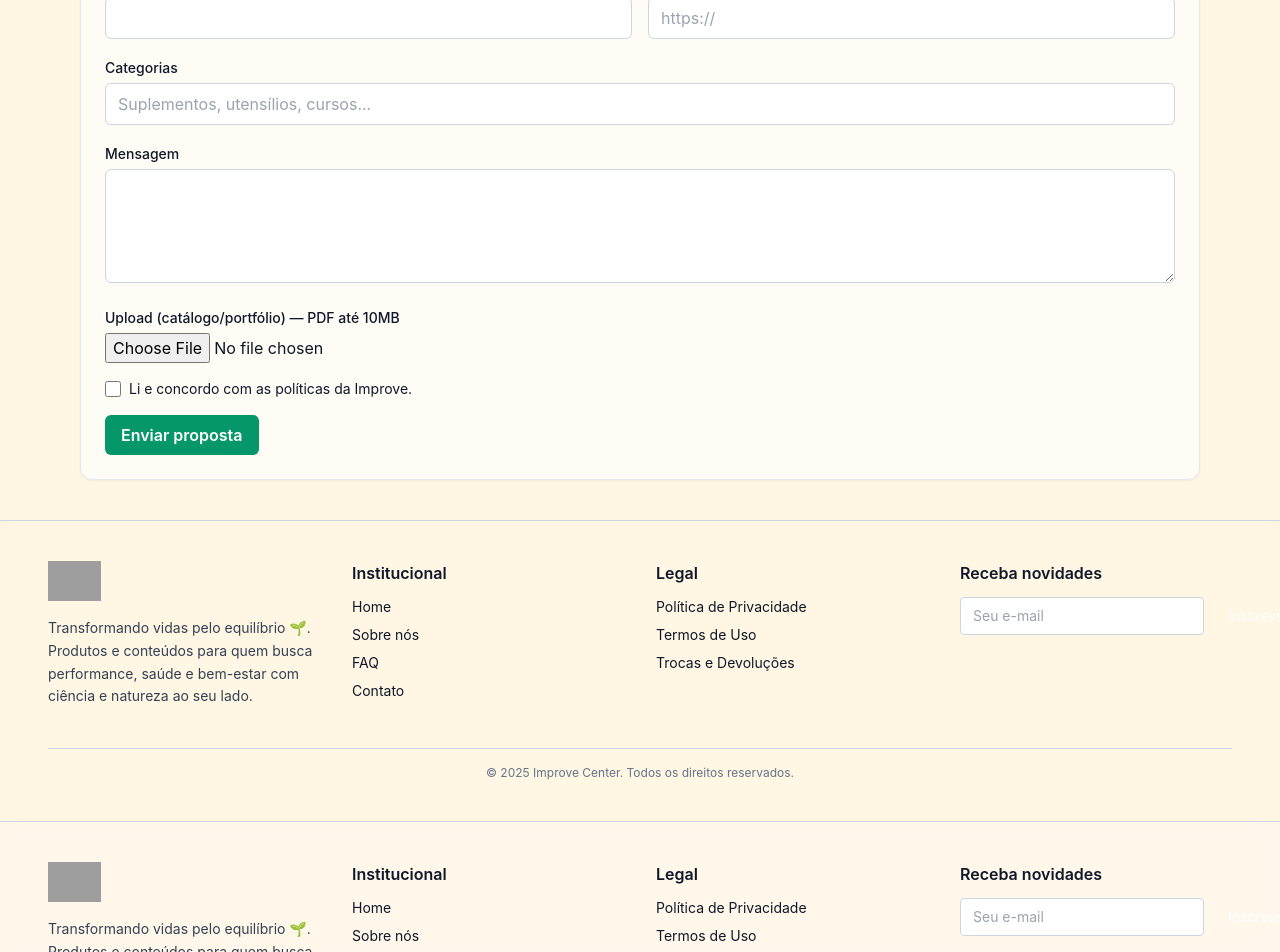
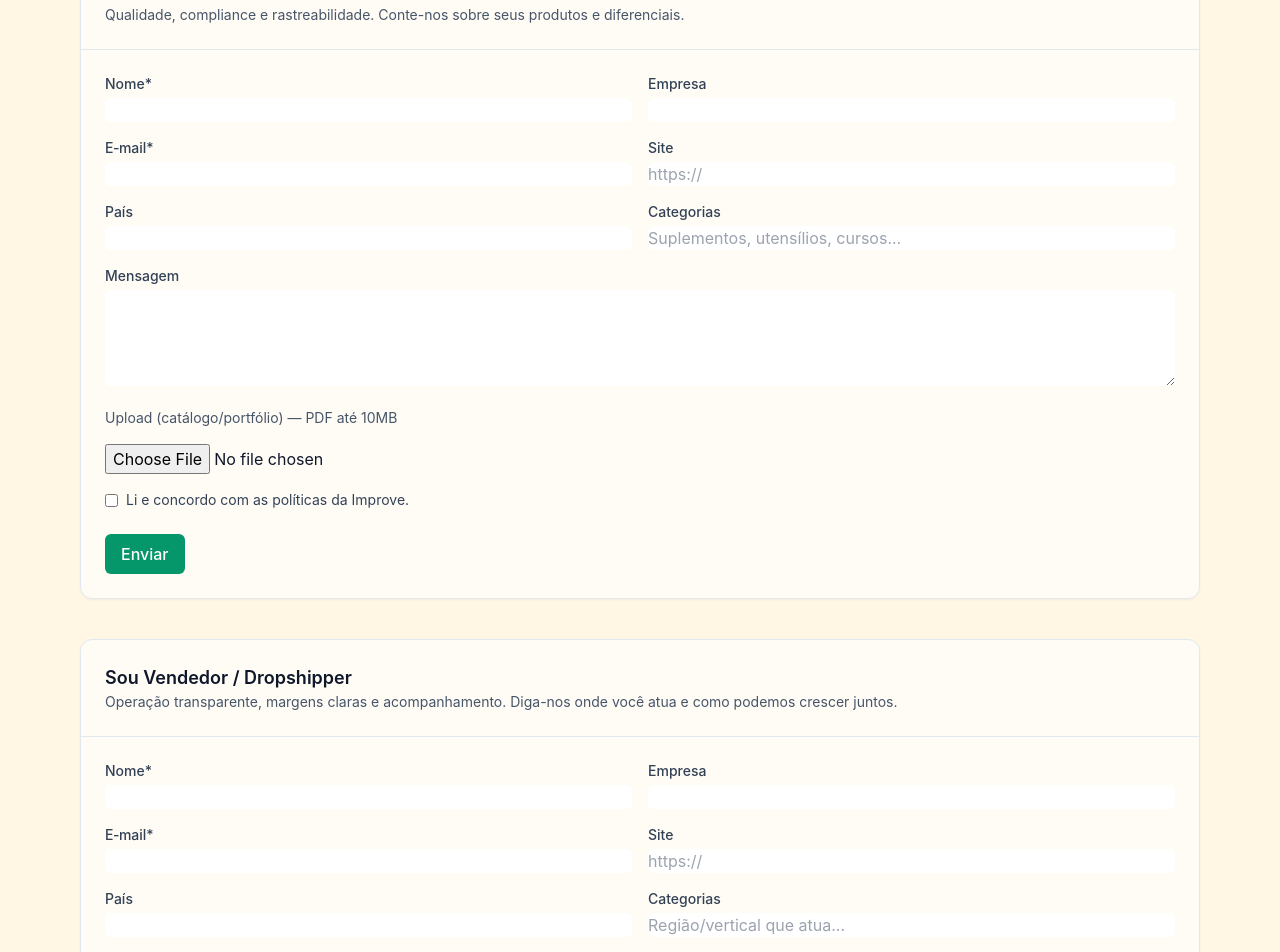
Before and after one commit to psemeghin/improve-center, a Next.js app: page /parcerias in a window 1280 px wide. Shown: the part 420-1372 px from the top of the page. Built offline with nearby package versions, Linux system fonts and the light colour scheme; grey boxes are pictures that could not be loaded.

Commit message:
Update index.tsx

```diff
--- a/pages/parcerias/index.tsx
+++ b/pages/parcerias/index.tsx
@@ -1,58 +1,146 @@
+// pages/parcerias/index.tsx
 import Layout from "@/components/Layout";
 
-export default function ParceriasPage() {
+export default function PartnerPage() {
   return (
-    <Layout title="Parcerias — Improve" description="Junte-se à Improve: produtores, fornecedores e vendedores em operação sólida para crescermos juntos.">
-      <div className="mx-auto max-w-6xl px-4 py-10 space-y-8">
+    <Layout
+      title="Parcerias — Improve"
+      description="Seja parceiro da Improve. Produtores, fornecedores, vendedores e dropshippers."
+    >
+      <div className="mx-auto max-w-6xl px-4 py-10 space-y-10">
         <header className="space-y-2">
           <h1 className="text-3xl font-bold">Parcerias</h1>
-          <p className="text-slate-600">
-            Se você é produtor/fornecedor de qualidade ou vendedor com operação sólida,
-            queremos construir uma rede confiável e de alto impacto. Preencha o formulário:
+          <p className="text-slate-600 max-w-3xl">
+            Junte-se à Improve. Se você é produtor/fornecedor de qualidade ou vendedor
+            com operação sólida, queremos construir uma rede confiável e de alto
+            impacto. Preencha os formulários abaixo.
           </p>
         </header>
 
-        <form className="rounded-xl border border-slate-200 bg-white/70 shadow-sm p-6 grid grid-cols-1 md:grid-cols-2 gap-4">
+        {/* Tabs simples (placeholder) */}
+        <div className="rounded-xl border border-slate-200 bg-white/70 p-3 text-sm text-slate-600">
+          <div className="flex gap-4">
+            <span className="font-medium text-slate-800">Produtor</span>
+            <span className="opacity-60">Vendedor</span>
+          </div>
+        </div>
+
+        {/* Formulário: Produtor / Fornecedor */}
+        <section className="rounded-xl border border-slate-200 bg-white/70 shadow-sm">
+          <div className="p-6 border-b border-slate-200">
+            <h2 className="text-lg font-semibold">Sou Produtor / Fornecedor</h2>
+            <p className="text-sm text-slate-600">
+              Qualidade, compliance e rastreabilidade. Conte-nos sobre seus produtos e diferenciais.
+            </p>
+          </div>
+
+          <form className="p-6 space-y-4" onSubmit={(e) => e.preventDefault()}>
+            <div className="grid gap-4 sm:grid-cols-2">
               <div>
-            <label className="text-sm font-medium">Nome*</label>
-            <input className="mt-1 w-full rounded-md border border-slate-300 px-3 py-2" required />
+                <label className="block text-sm font-medium text-slate-700">Nome*</label>
+                <input className="mt-1 w-full rounded-md border-slate-300" required />
               </div>
               <div>
-            <label className="text-sm font-medium">Empresa</label>
-            <input className="mt-1 w-full rounded-md border border-slate-300 px-3 py-2" />
+                <label className="block text-sm font-medium text-slate-700">Empresa</label>
+                <input className="mt-1 w-full rounded-md border-slate-300" />
+              </div>
+
+              <div>
+                <label className="block text-sm font-medium text-slate-700">E‑mail*</label>
+                <input type="email" className="mt-1 w-full rounded-md border-slate-300" required />
               </div>
               <div>
-            <label className="text-sm font-medium">E‑mail*</label>
-            <input type="email" className="mt-1 w-full rounded-md border border-slate-300 px-3 py-2" required />
+                <label className="block text-sm font-medium text-slate-700">Site</label>
+                <input placeholder="https://" className="mt-1 w-full rounded-md border-slate-300" />
+              </div>
+
+              <div>
+                <label className="block text-sm font-medium text-slate-700">País</label>
+                <input className="mt-1 w-full rounded-md border-slate-300" />
               </div>
               <div>
-            <label className="text-sm font-medium">Site</label>
-            <input placeholder="https://" className="mt-1 w-full rounded-md border border-slate-300 px-3 py-2" />
+                <label className="block text-sm font-medium text-slate-700">Categorias</label>
+                <input placeholder="Suplementos, utensílios, cursos..." className="mt-1 w-full rounded-md border-slate-300" />
               </div>
-          <div className="md:col-span-2">
-            <label className="text-sm font-medium">Categorias</label>
-            <input placeholder="Suplementos, utensílios, cursos..." className="mt-1 w-full rounded-md border border-slate-300 px-3 py-2" />
             </div>
-          <div className="md:col-span-2">
-            <label className="text-sm font-medium">Mensagem</label>
-            <textarea rows={4} className="mt-1 w-full rounded-md border border-slate-300 px-3 py-2" />
+
+            <div>
+              <label className="block text-sm font-medium text-slate-700">Mensagem</label>
+              <textarea rows={4} className="mt-1 w-full rounded-md border-slate-300" />
             </div>
-          <div className="md:col-span-2">
-            <label className="text-sm font-medium">Upload (catálogo/portfólio) — PDF até 10MB</label>
-            <input type="file" accept="application/pdf" className="mt-1 block" />
+
+            <div className="text-sm text-slate-600">
+              Upload (catálogo/portfólio) — PDF até 10MB
             </div>
-          <div className="md:col-span-2 flex items-center gap-2">
-            <input id="agree" type="checkbox" className="h-4 w-4" required />
-            <label htmlFor="agree" className="text-sm">
-              Li e concordo com as políticas da Improve.
+            <input type="file" accept="application/pdf" className="block" />
+
+            <label className="flex items-center gap-2 text-sm text-slate-700">
+              <input type="checkbox" className="rounded border-slate-300" /> Li e concordo com as políticas da Improve.
             </label>
-          </div>
-          <div className="md:col-span-2">
-            <button className="rounded-md bg-emerald-600 px-4 py-2 text-white font-semibold hover:bg-emerald-700">
-              Enviar proposta
+
+            <div className="pt-2">
+              <button className="rounded-md bg-emerald-600 px-4 py-2 text-white font-medium hover:bg-emerald-700">
+                Enviar
               </button>
             </div>
           </form>
+        </section>
+
+        {/* Formulário: Vendedor / Dropshipper */}
+        <section className="rounded-xl border border-slate-200 bg-white/70 shadow-sm">
+          <div className="p-6 border-b border-slate-200">
+            <h2 className="text-lg font-semibold">Sou Vendedor / Dropshipper</h2>
+            <p className="text-sm text-slate-600">
+              Operação transparente, margens claras e acompanhamento. Diga-nos onde você atua e como podemos crescer juntos.
+            </p>
+          </div>
+
+          <form className="p-6 space-y-4" onSubmit={(e) => e.preventDefault()}>
+            <div className="grid gap-4 sm:grid-cols-2">
+              <div>
+                <label className="block text-sm font-medium text-slate-700">Nome*</label>
+                <input className="mt-1 w-full rounded-md border-slate-300" required />
+              </div>
+              <div>
+                <label className="block text-sm font-medium text-slate-700">Empresa</label>
+                <input className="mt-1 w-full rounded-md border-slate-300" />
+              </div>
+
+              <div>
+                <label className="block text-sm font-medium text-slate-700">E‑mail*</label>
+                <input type="email" className="mt-1 w-full rounded-md border-slate-300" required />
+              </div>
+              <div>
+                <label className="block text-sm font-medium text-slate-700">Site</label>
+                <input placeholder="https://" className="mt-1 w-full rounded-md border-slate-300" />
+              </div>
+
+              <div>
+                <label className="block text-sm font-medium text-slate-700">País</label>
+                <input className="mt-1 w-full rounded-md border-slate-300" />
+              </div>
+              <div>
+                <label className="block text-sm font-medium text-slate-700">Categorias</label>
+                <input placeholder="Região/vertical que atua..." className="mt-1 w-full rounded-md border-slate-300" />
+              </div>
+            </div>
+
+            <div>
+              <label className="block text-sm font-medium text-slate-700">Mensagem</label>
+              <textarea rows={4} className="mt-1 w-full rounded-md border-slate-300" />
+            </div>
+
+            <label className="flex items-center gap-2 text-sm text-slate-700">
+              <input type="checkbox" className="rounded border-slate-300" /> Li e concordo com as políticas da Improve.
+            </label>
+
+            <div className="pt-2">
+              <button className="rounded-md bg-emerald-600 px-4 py-2 text-white font-medium hover:bg-emerald-700">
+                Enviar
+              </button>
+            </div>
+          </form>
+        </section>
       </div>
     </Layout>
   );
```
Lines whose indentation alone changed are shown as unchanged.
